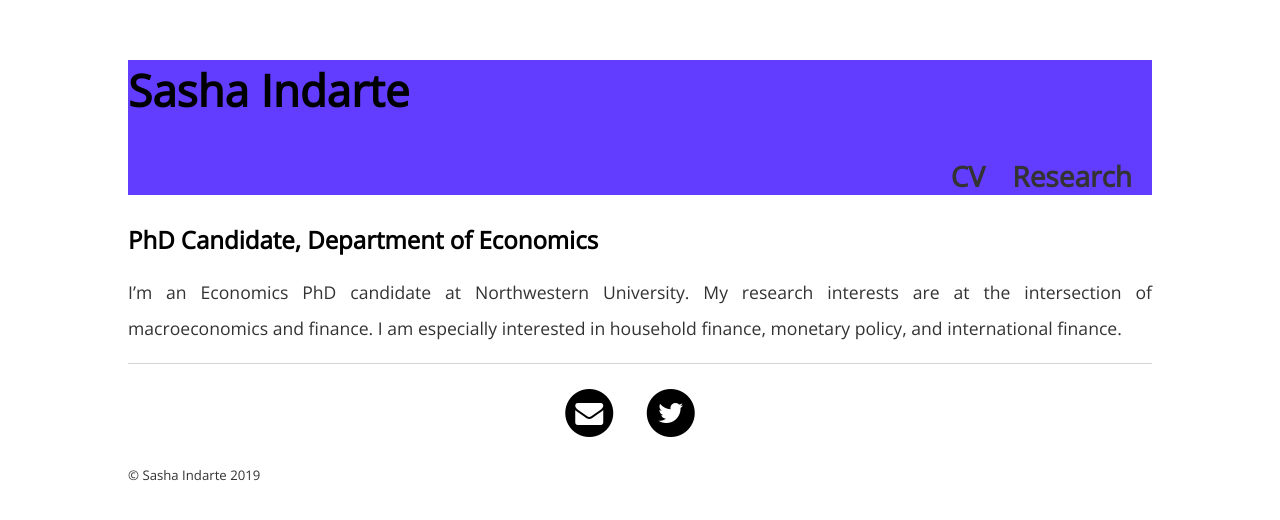
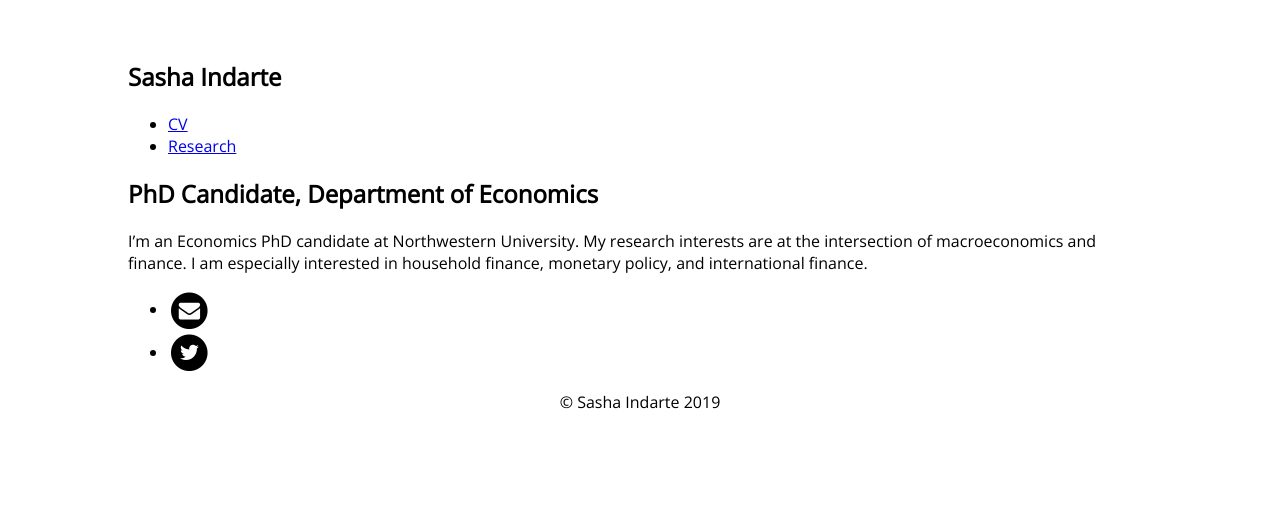
Before and after one commit to sashaindarte/sashaindarte.github.io, a Jekyll site: the page built from index.html, in a window 1280 px wide. Shown: the top 520 px of the page. Built offline with Jekyll 4.4.1, drawn with Linux system fonts in a browser that asks for light colours.

Commit message:
Update main.css

```diff
--- a/css/main.css
+++ b/css/main.css
@@ -3,7 +3,7 @@ body {
     width: 80%;
     font-family:'Open Sans', 'Sans-Serif';
 }
-nav ul {
+/*nav ul {
     font-family:'Open Sans', 'Sans-Serif';
     padding: 0px;
     list-style: none;
@@ -64,6 +64,7 @@ ul.posts {
 ul.posts li {
     list-style: none;
 }
+*/
 .fa-envelope:hover {
     color: #633dff;
 }
```
